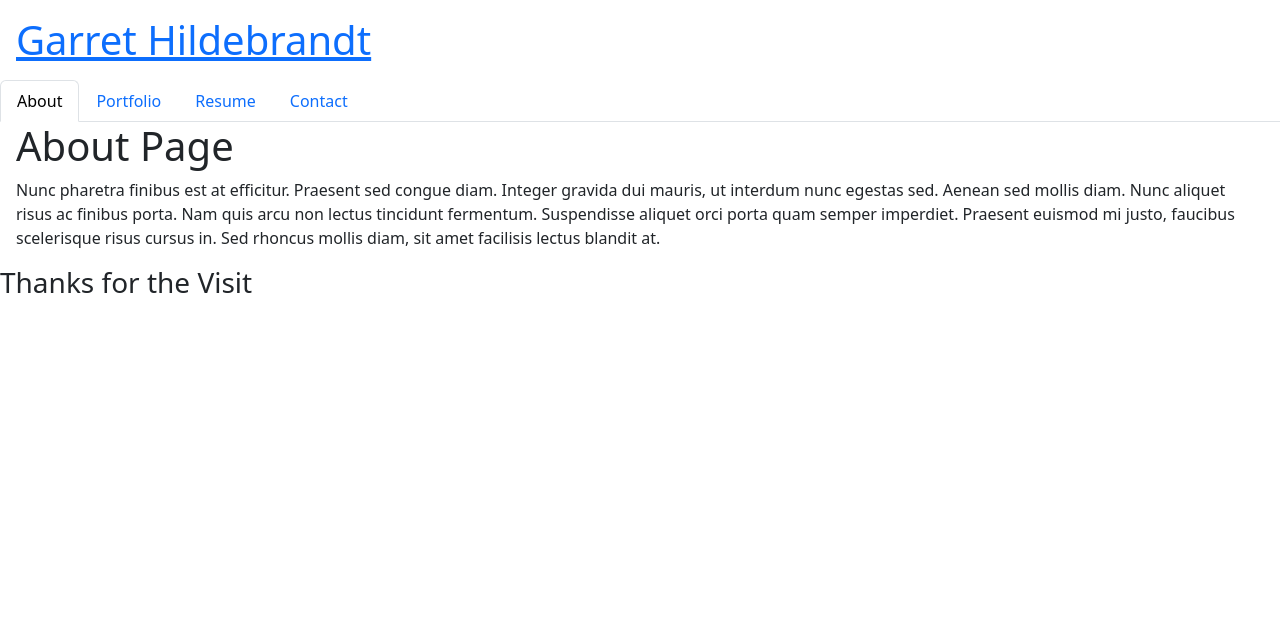
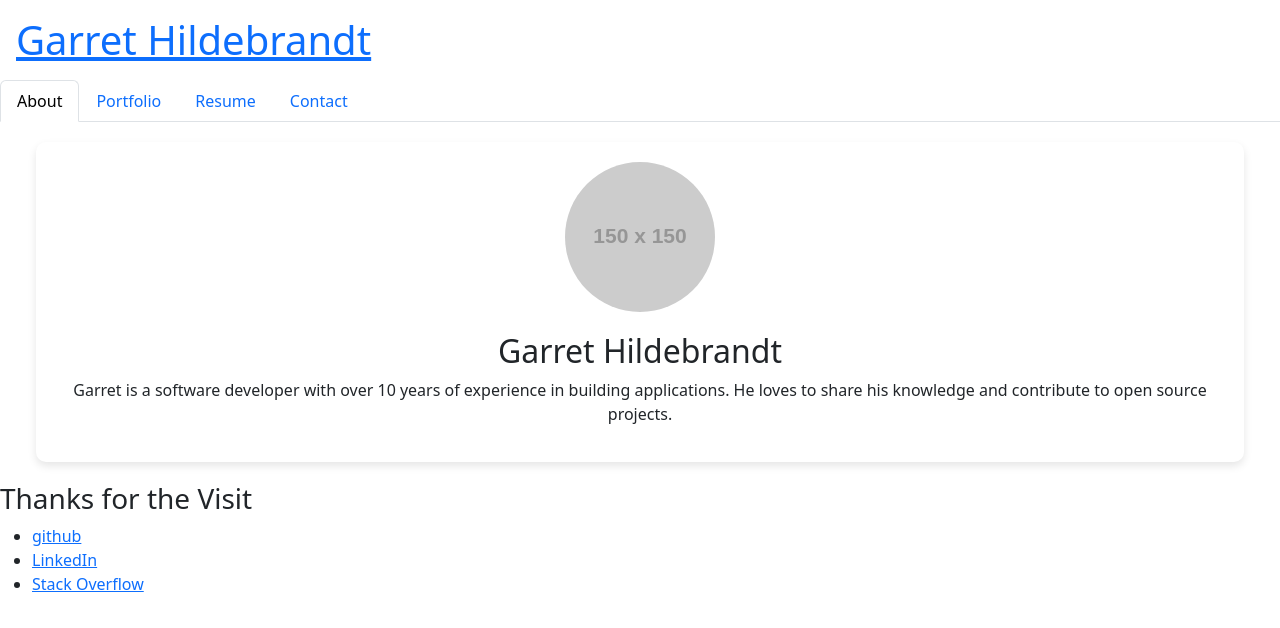
Before and after one commit to garrethil/profolio, a React (Vite) app: page / in a window 1280 px wide. Shown: the top 628 px of the page. Built offline with nearby package versions, Linux system fonts and the light colour scheme.

Commit message:
add more detailed layouts for pages and necassary links for Footer

```diff
--- a/src/components/Footer.jsx
+++ b/src/components/Footer.jsx
@@ -6,6 +6,17 @@ export default function Footer() {
             <h3>
                 Thanks for the Visit
             </h3>
+            <ul>
+                <li>
+                    <a href="https://github.com/garrethil">github</a>
+                </li>
+                <li>
+                    <a href="https://www.linkedin.com/in/garret-hildebrandt-6887662b1/">LinkedIn</a>
+                </li>
+                <li>
+                    <a href="https://stackoverflow.com/users/24335262/garret-hildebrandt">Stack Overflow</a>
+                </li>
+            </ul>
         </div>
     )
 }
--- a/src/pages/About.jsx
+++ b/src/pages/About.jsx
@@ -1,15 +1,32 @@
-export default function About() {
+
+function About() {
     return (
-      <div>
-        <h1>About Page</h1>
-        <p>
-          Nunc pharetra finibus est at efficitur. Praesent sed congue diam.
-          Integer gravida dui mauris, ut interdum nunc egestas sed. Aenean sed
-          mollis diam. Nunc aliquet risus ac finibus porta. Nam quis arcu non
-          lectus tincidunt fermentum. Suspendisse aliquet orci porta quam semper
-          imperdiet. Praesent euismod mi justo, faucibus scelerisque risus cursus
-          in. Sed rhoncus mollis diam, sit amet facilisis lectus blandit at.
-        </p>
-      </div>
+        <div style={{
+            display: 'flex',
+            flexDirection: 'column',
+            alignItems: 'center',
+            margin: '20px',
+            padding: '20px',
+            boxShadow: '0 4px 8px rgba(0,0,0,0.1)',
+            borderRadius: '10px'
+        }}>
+            <img
+                src="https://via.placeholder.com/150"
+                alt="Profile"
+                style={{
+                    width: '150px',
+                    height: '150px',
+                    borderRadius: '50%',
+                    objectFit: 'cover'
+                }}
+            />
+            <h2 style={{ marginTop: '20px' }}>Garret Hildebrandt</h2>
+            <p style={{ textAlign: 'center' }}>
+                Garret is a software developer with over 10 years of experience in building applications.
+                He loves to share his knowledge and contribute to open source projects.
+            </p>
+        </div>
     );
-  }
+}
+
+export default About;
--- a/src/pages/Contact.jsx
+++ b/src/pages/Contact.jsx
@@ -1,15 +1,37 @@
-export default function Contact() {
+
+
+function Contact() {
     return (
-      <div>
-        <h1>Contact Page</h1>
-        <p>
-          Nunc pharetra finibus est at efficitur. Praesent sed congue diam.
-          Integer gravida dui mauris, ut interdum nunc egestas sed. Aenean sed
-          mollis diam. Nunc aliquet risus ac finibus porta. Nam quis arcu non
-          lectus tincidunt fermentum. Suspendisse aliquet orci porta quam semper
-          imperdiet. Praesent euismod mi justo, faucibus scelerisque risus cursus
-          in. Sed rhoncus mollis diam, sit amet facilisis lectus blandit at.
-        </p>
-      </div>
+        <form>
+            <div>
+                <label htmlFor="name">Name:</label>
+                <input
+                    type="text"
+                    id="name"
+                    name="name"
+                    required
+                />
+            </div>
+            <div>
+                <label htmlFor="email">Email:</label>
+                <input
+                    type="email"
+                    id="email"
+                    name="email"
+                    required
+                />
+            </div>
+            <div>
+                <label htmlFor="message">Message:</label>
+                <textarea
+                    id="message"
+                    name="message"
+                    required
+                />
+            </div>
+            <button type="submit">Submit</button>
+        </form>
     );
-  }
+}
+
+export default Contact;
```
